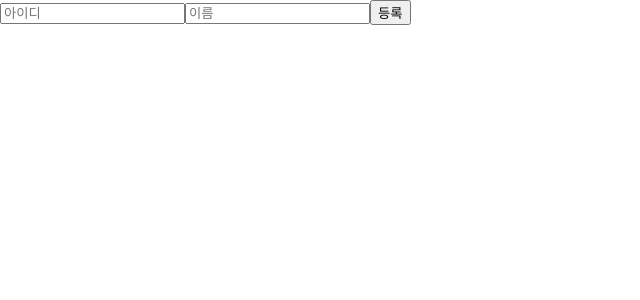
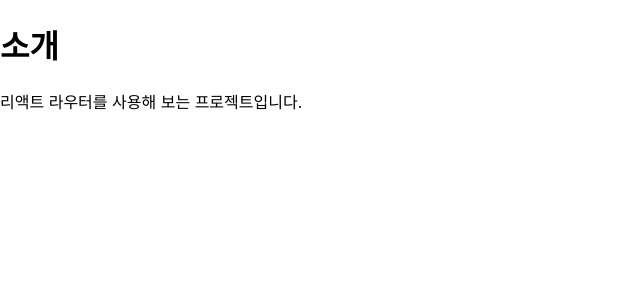
Before and after one commit to heyimcsy/immer, a React (Create React App) app: page /about in a window 1280 px wide. Shown: the top 300 px of the page, without its empty margins (0-640 px from the left). Built offline with nearby package versions, Linux system fonts and the light colour scheme.

Commit message:
Make router

```diff
--- a/src/App.js
+++ b/src/App.js
@@ -1,96 +1,16 @@
 import './App.css';
-import { useCallback, useRef, useState } from 'react';
-import { produce } from 'immer';
+import { Route, Routes } from 'react-router-dom';
+import Home from './pages/Home';
+import About from './pages/About';
 
 const App = () => {
-  const nextId = useRef(1);
-  const [form, setForm] = useState({name: '', userName: ''})
-  const [data, setData] = useState({
-    array:[],
-    uselessValue: null
-  })
-const [number, setNumber]=useState(0)
-  const onIncrease=useCallback(() => {
-    setNumber(prevNumber => prevNumber +1)
-  },[])
 
-  const update = produce(draft => {
-    draft.value = 2
-  })
-const originalState = {
-    value:1,
-  foo:'bar'
-}
-const nextState = update(originalState)
-  console.log('dd',nextState)
-  const onChange = useCallback((e) => {
-    const {name, value} = e.target
-    setForm(
-      produce(form, draft => {
-        draft[name] = value
-    })
-    )
-  },[form] )
-
-  const onSubmit = useCallback((e)=> {
-    e.preventDefault()
-    const info = {
-      id: nextId.current,
-      name: form.name,
-      userName: form.userName
-    }
-    setData(
-      produce(data, draft => {
-        draft.array.push(info)
-      })
-    )
-
-    setForm({
-      name: '',
-      userName: ''
-    })
-
-    nextId.current += 1
-  },[data, form.name, form.userName] )
-
-  const onRemove = useCallback((id) => {
-    setData(
-      produce(data, draft => {
-        draft.array.splice(draft.array.findIndex(info=> info.id === id ),1)
-      })
-    )
-  },[data])
-
-  return(
-    <div>
-      <form onSubmit={onSubmit}>
-        <input
-        name='userName'
-        placeholder='아이디'
-        value={form.userName}
-        onChange={onChange}
-        />
-        <input
-        name='name'
-        placeholder="이름"
-        value={form.name}
-        onChange={onChange}
-        />
-        <button type="submit">등록</button>
-      </form>
-      <div>
-        <ul>
-          {data.array.map(info => (
-            <li key={info.id} onClick={() => onRemove(info.id)}>
-              {info.userName}({info.name})
-            </li>
-          ))}
-        </ul>
-      </div>
-    </div>
-  )
-
-
+  return (
+    <Routes>
+      <Route path="/" element={<Home/>}/>
+      <Route path="/about" element={<About/>}/>
+    </Routes>
+  );
 }
 
 export default App;
--- /dev/null
+++ b/src/pages/About.js
@@ -0,0 +1,9 @@
+const About = () => {
+  return (
+    <div>
+      <h1>소개</h1>
+      <p>리액트 라우터를 사용해 보는 프로젝트입니다.</p>
+    </div>
+  )
+}
+export default About
--- /dev/null
+++ b/src/pages/Home.js
@@ -0,0 +1,9 @@
+const Home = () => {
+  return (
+    <div>
+      <h1>홈</h1>
+      <p>가장 먼저 보여지는 페이지입니다.</p>
+    </div>
+  )
+}
+export default Home;
```
